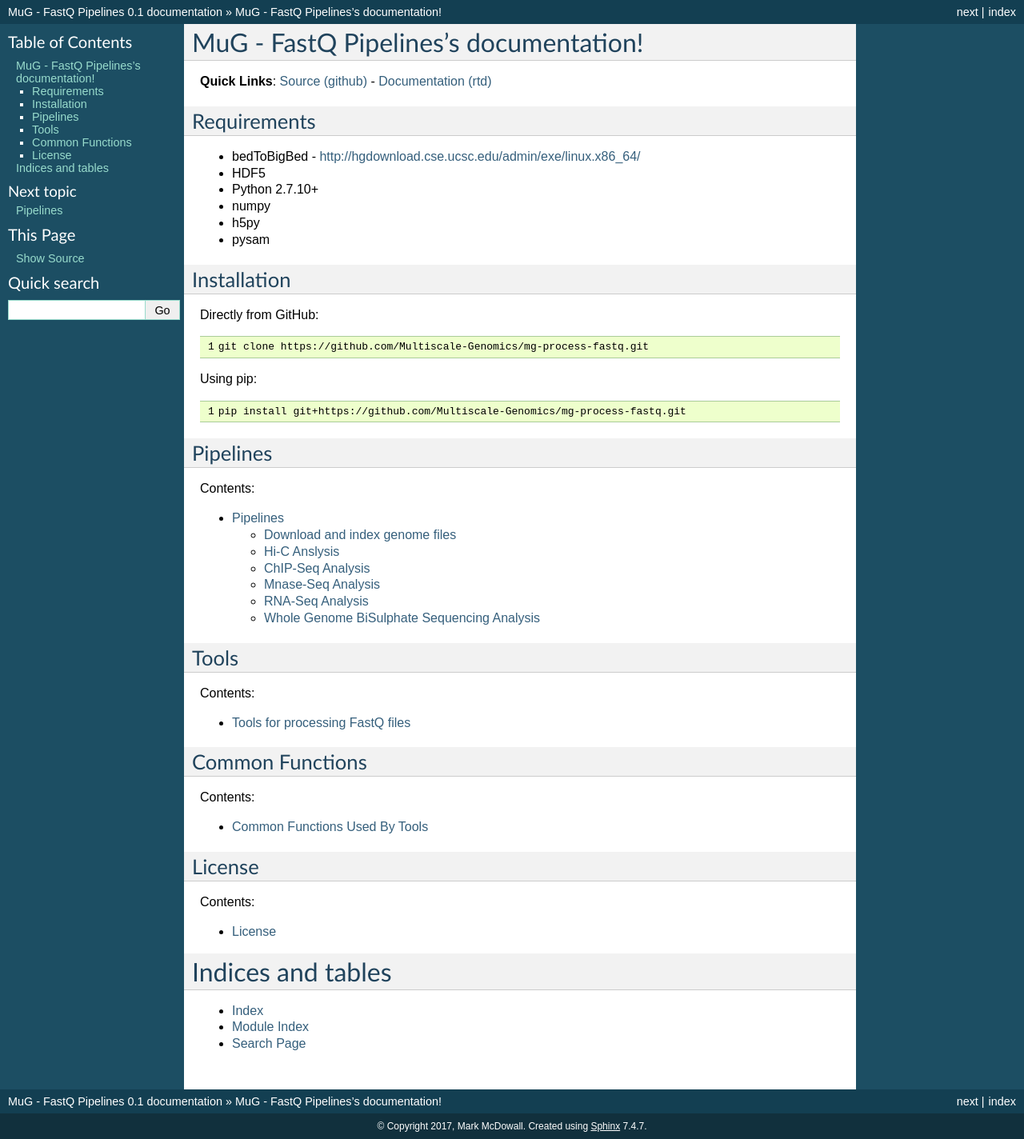
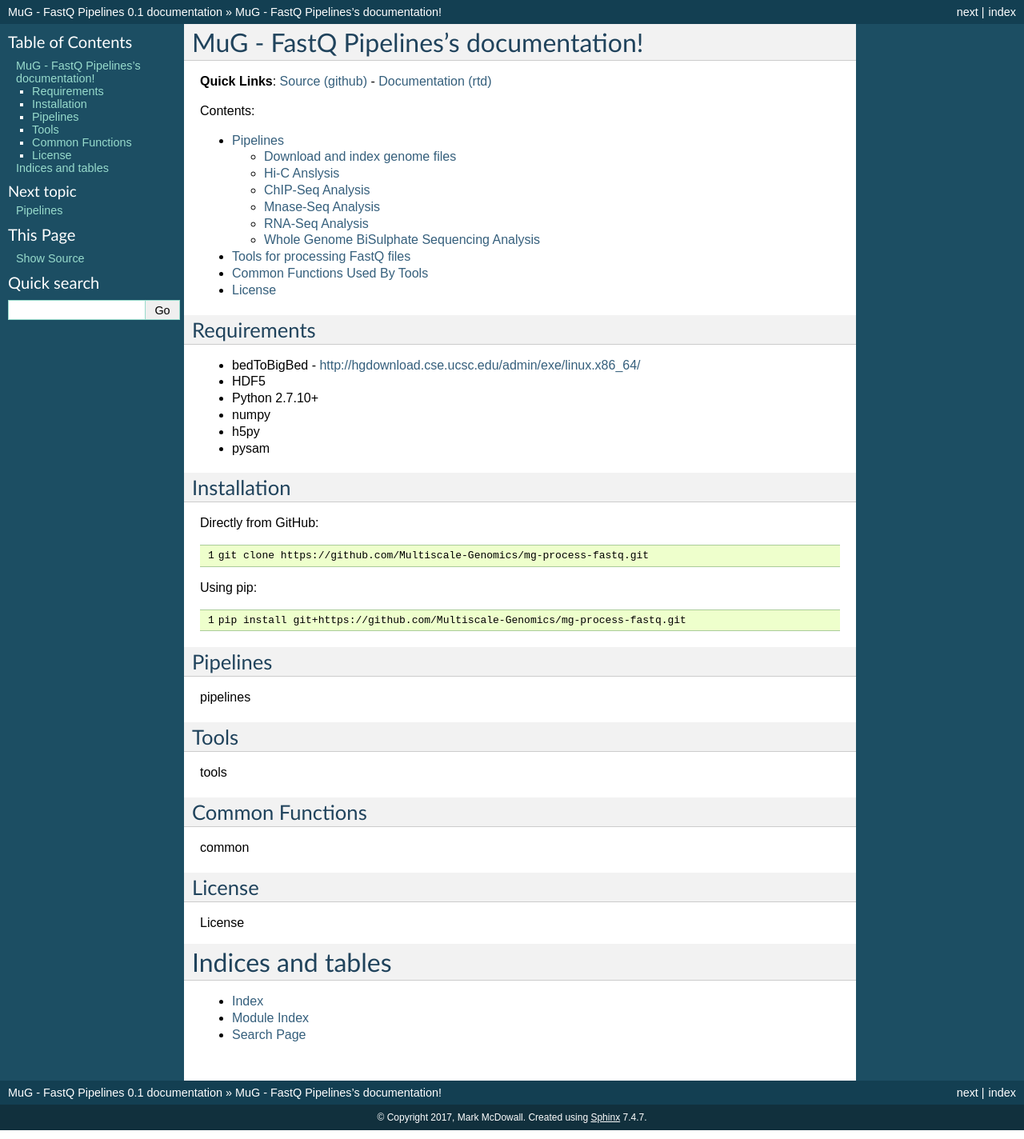
Before and after one commit to Multiscale-Genomics/mg-process-fastq, a Sphinx documentation site: the page built from docs/index.rst, in a window 1280 px wide. Shown: the whole page at 80% size. Built offline with Sphinx 7.4.7, drawn with Linux system fonts in a browser that asks for light colours.

```diff
--- a/docs/index.rst
+++ b/docs/index.rst
@@ -6,6 +6,15 @@
 MuG - FastQ Pipelines's documentation!
 ======================================
 **Quick Links**: `Source (github) <https://github.com/Multiscale-Genomics/mg-process-fastq>`_ - `Documentation (rtd) <https://mg-process-fastq.readthedocs.io/>`_
+
+.. toctree::
+   :maxdepth: 2
+   :caption: Contents:
+
+   pipelines
+   tools
+   common
+   license
 
 Requirements
 ------------
@@ -35,36 +44,21 @@ Using pip:
 
 Pipelines
 ---------
-.. toctree::
-   :maxdepth: 2
-   :caption: Contents:
+pipelines
 
-   pipelines
 
 Tools
 -----
-.. toctree::
-   :maxdepth: 2
-   :caption: Contents:
+tools
 
-   tools
 
 Common Functions
 ----------------
-.. toctree::
-   :maxdepth: 2
-   :caption: Contents:
-
-   common
+common
 
 License
 -------
-.. toctree::
-   :maxdepth: 2
-   :caption: Contents:
-
-   license
-
+License
 
 
 Indices and tables
```
